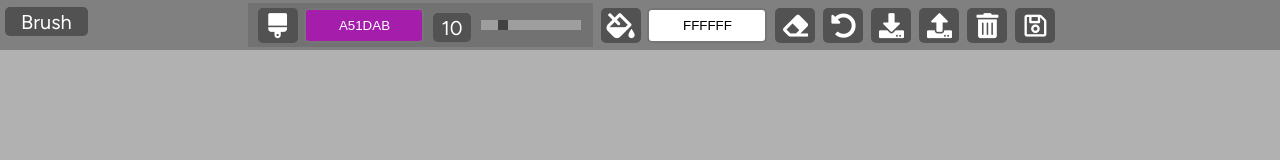
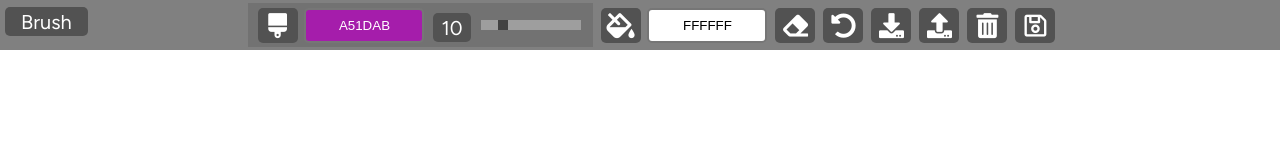
Before and after one commit to molano5858/paint-clone, a plain HTML site: page index.html in a window 1280 px wide. Drawn offline with Linux system fonts and the light colour scheme.

Commit message:
change brush and canva color with the pickers functionality

```diff
--- a/index.html
+++ b/index.html
@@ -35,7 +35,7 @@
       <!-- Bucket -->
       <div class="bucket tool">
         <i class="fas fa-fill-drip" title="Background Color"></i>
-        <input value="ffffff" class="jscolor" id="bucker-color" />
+        <input value="ffffff" class="jscolor" id="bucket-color" />
       </div>
       <!-- Eraser -->
       <div class="tool">
--- a/script.js
+++ b/script.js
@@ -13,11 +13,13 @@ const downloadBtn = document.getElementById("download");
 const { body } = document;
 
 // Global Variables
-
+const canvas = document.createElement("canvas");
+canvas.id = "canvas";
+const context = canvas.getContext("2d");
 let currentSize = 10;
 let bucketColor = "#FFFFFF";
 let currentColor = "#A51DAB";
-// let isEraser = false;
+let isEraser = false; // the eraser will act as a brush but paint the canvas with the same background color that we have in that moment
 // let isMouseDown = false;
 // let drawnArray = [];
 
@@ -32,14 +34,17 @@ let currentColor = "#A51DAB";
 // });
 
 // Setting Brush Color
-// brushColorBtn.addEventListener('change', () => {
-
-// });
+brushColorBtn.addEventListener("change", () => {
+  currentColor = `#${brushColorBtn.value}`;
+  console.log(currentColor);
+});
 
 // Setting Background Color
-// bucketColorBtn.addEventListener('change', () => {
-
-// });
+bucketColorBtn.addEventListener("change", (event) => {
+  bucketColor = `#${bucketColorBtn.value}`;
+  // update the canvas when the user change the color
+  createCanvas();
+});
 
 // // Eraser
 // eraser.addEventListener('click', () => {
@@ -63,10 +68,10 @@ let currentColor = "#A51DAB";
 
 // Create Canvas
 function createCanvas() {
-  // canvas.width = ;
-  // canvas.height = ;
-  // context.fillStyle = ;
-  // context.fillRect();
+  canvas.width = window.innerWidth;
+  canvas.height = window.innerHeight - 50;
+  context.fillStyle = bucketColor;
+  context.fillRect(0, 0, canvas.width, canvas.height);
   body.appendChild(canvas);
 }
 
--- a/style.css
+++ b/style.css
@@ -149,7 +149,7 @@ body {
 
 /* Canvas */
 canvas#canvas {
-  background-color: rgb(177, 177, 177);
+  /* background-color: rgb(177, 177, 177); */
   position: absolute;
   top: 50px;
   cursor: crosshair;
```
